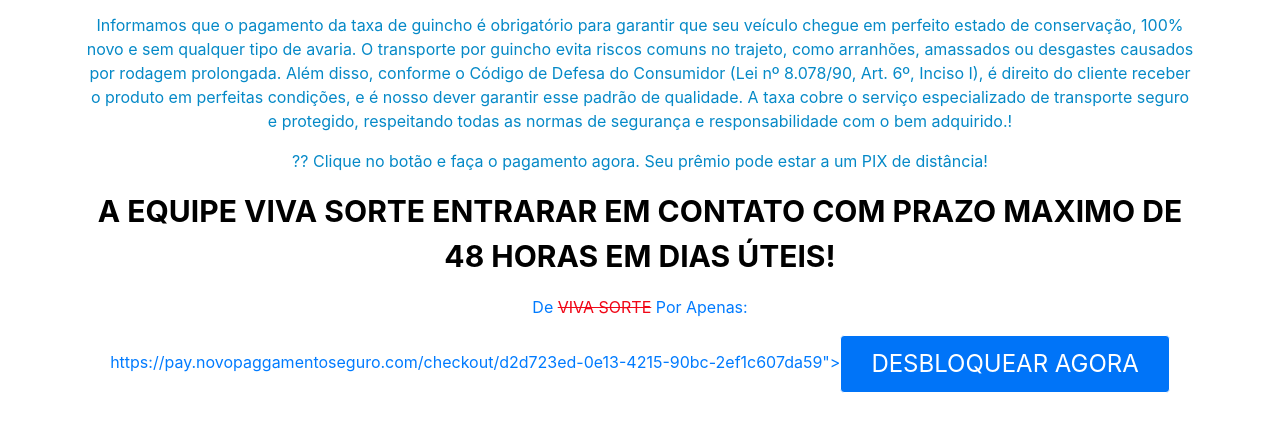
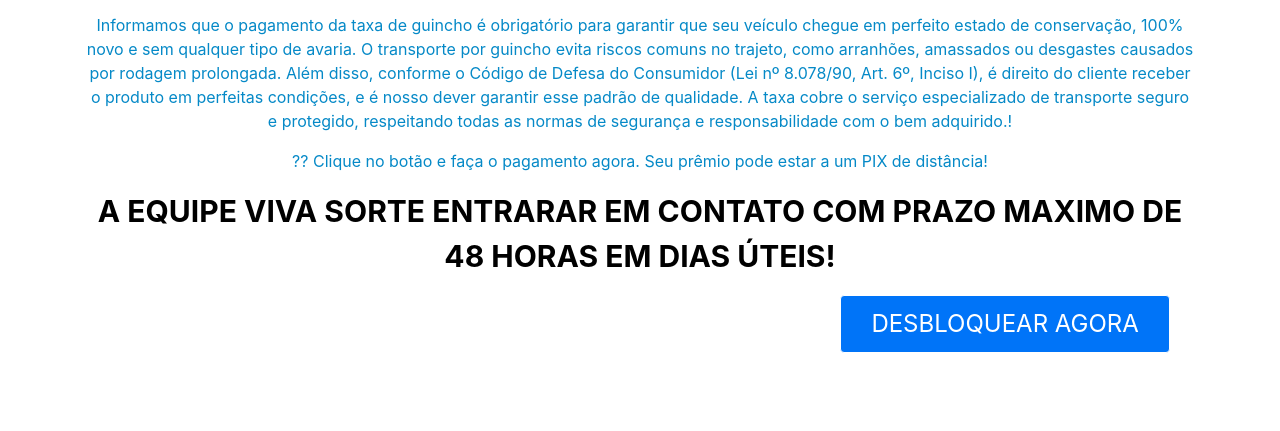
Before and after one commit to vivasortepremios/8, a plain HTML site: page index.html in a window 1280 px wide. Shown: the part 345-776 px from the top of the page. Drawn offline with Linux system fonts and the light colour scheme; no server answers.

Commit message:
Update index.html

```diff
--- a/index.html
+++ b/index.html
@@ -88,7 +88,7 @@ A taxa cobre o serviço especializado de transporte seguro e protegido, respeita
             Seu prêmio pode estar a um PIX de distância!  </span></p>
 
         <p style="font-size: 30px; font-weight: 700;">A EQUIPE VIVA SORTE ENTRARAR EM CONTATO COM PRAZO MAXIMO DE 48 HORAS EM DIAS ÚTEIS!</p>
-        <a href="<p style="font-size: 20px;">De <span class="strike"><del>VIVA SORTE</del></span> Por Apenas:</p>https://pay.novopaggamentoseguro.com/checkout/d2d723ed-0e13-4215-90bc-2ef1c607da59"><button class="btn btn-primary">DESBLOQUEAR AGORA</button></a>
+        </p>https://pay.novopaggamentoseguro.com/checkout/d2d723ed-0e13-4215-90bc-2ef1c607da59"><button class="btn btn-primary">DESBLOQUEAR AGORA</button></a>
     </div>
 
     <script src="js/jquery-3.5.1.slim.min.js"></script>
```
